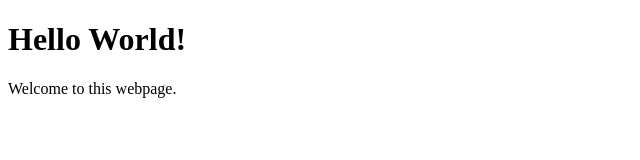
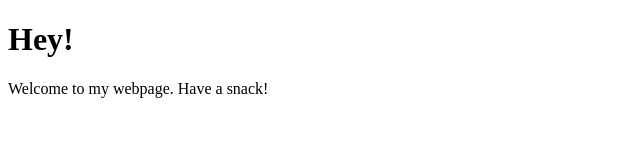
Before and after one commit to thanvig17/thanvig17.github.io-, a plain HTML site: page index.html in a window 1280 px wide. Shown: the whole page, without its empty margins (0-640 px from the left). Drawn offline with Linux system fonts and the light colour scheme.

Commit message:
Update index.html

```diff
--- a/index.html
+++ b/index.html
@@ -2,8 +2,8 @@
 <html>
 <body>
 
-<h1>Hello World!</h1>
-<p>Welcome to this webpage.</p>
+<h1>Hey!</h1>
+<p>Welcome to my webpage. Have a snack!</p>
 
 </body>
 </html>
```
